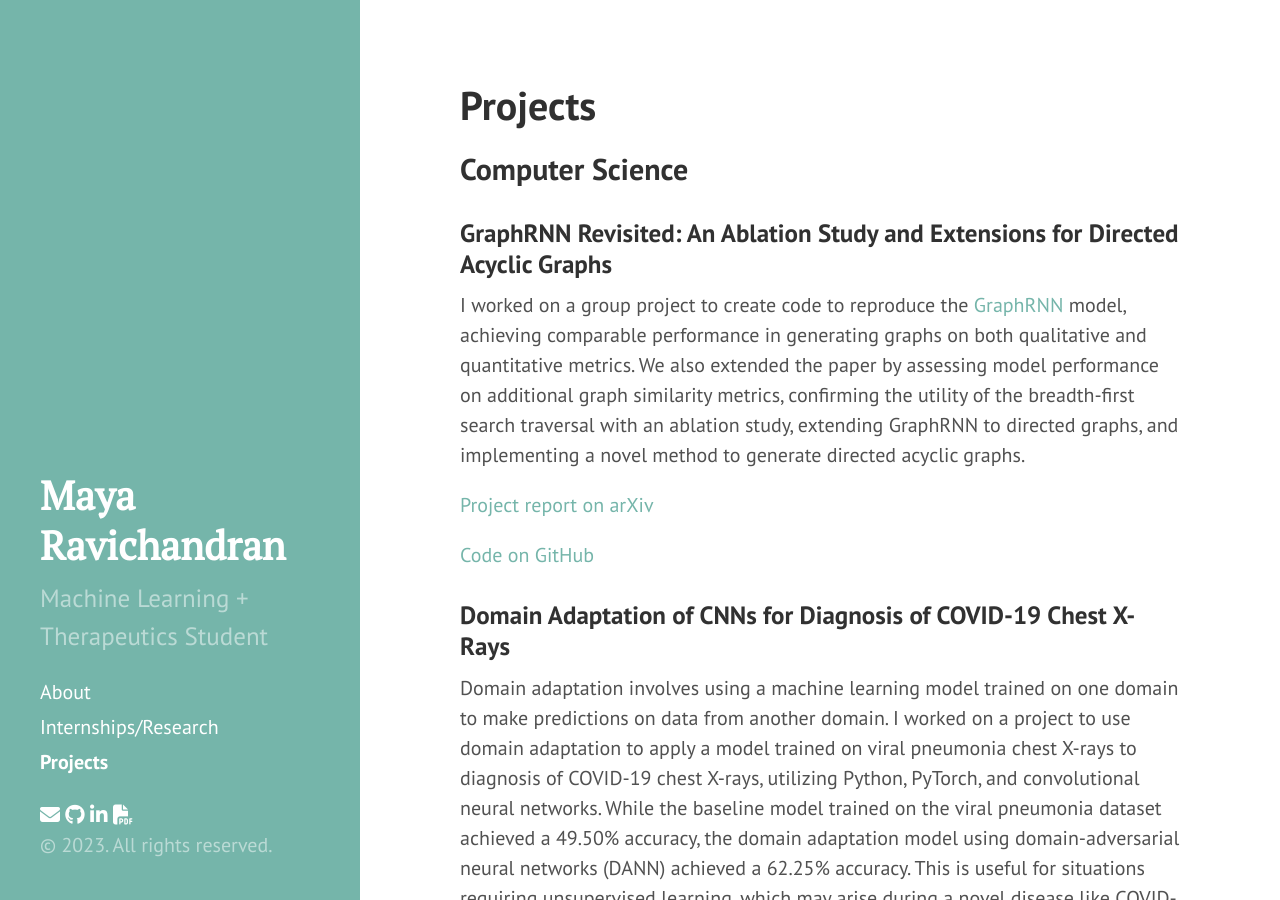
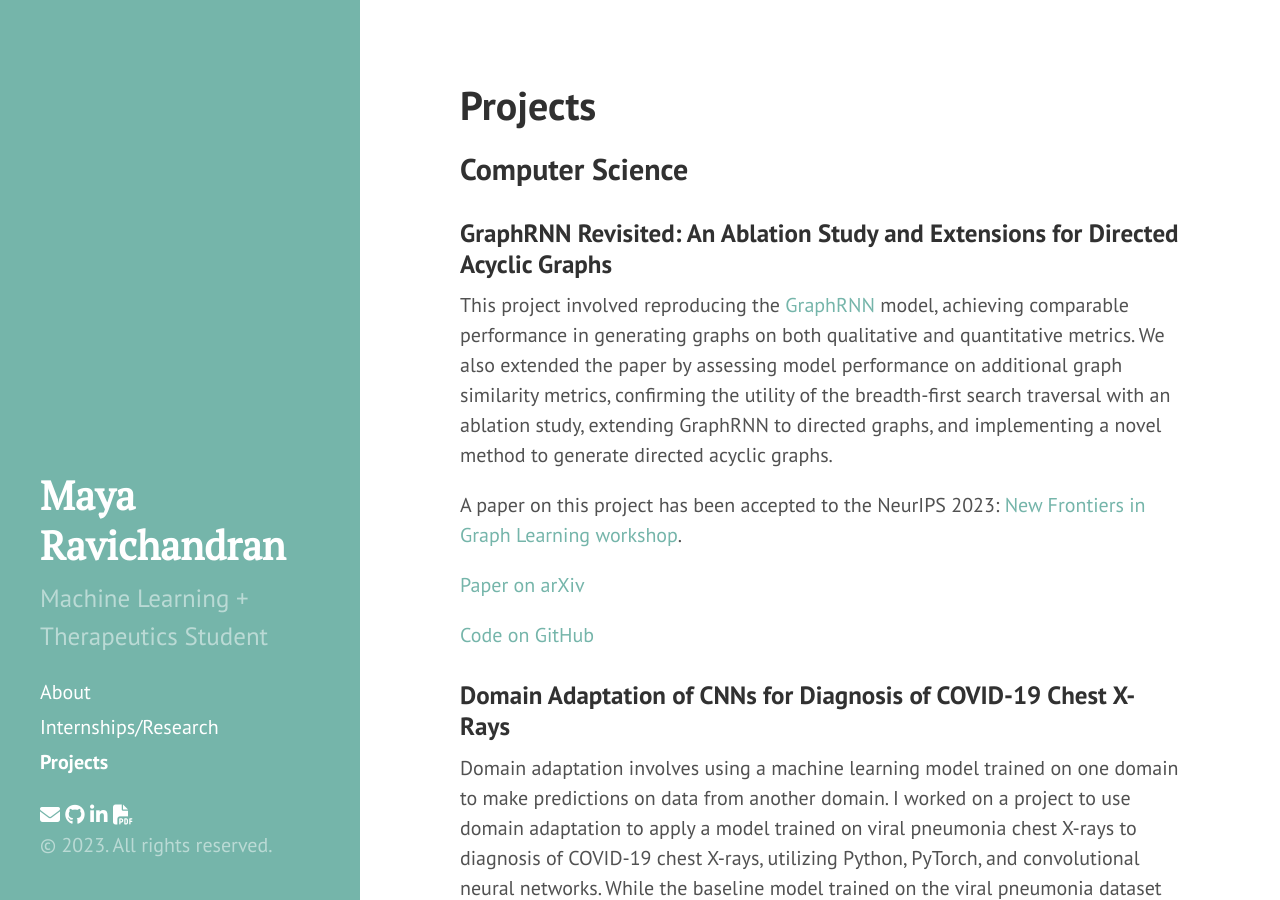
Before and after one commit to maravichandran/old-personal-website-v2, a Jekyll site: the page built from projects.md, in a window 1280 px wide and 900 px high. Built offline with Jekyll 4.4.1, drawn with Linux system fonts in a browser that asks for light colours; nearby versions of some CDN libraries.

Commit message:
add GLFrontiers acceptance

```diff
--- a/projects.md
+++ b/projects.md
@@ -6,9 +6,11 @@ order: 3
 ## Computer Science
 
 ### GraphRNN Revisited: An Ablation Study and Extensions for Directed Acyclic Graphs
-I worked on a group project to create code to reproduce the [GraphRNN](https://arxiv.org/abs/1802.08773) model, achieving comparable performance in generating graphs on both qualitative and quantitative metrics. We also extended the paper by assessing model performance on additional graph similarity metrics, confirming the utility of the breadth-first search traversal with an ablation study, extending GraphRNN to directed graphs, and implementing a novel method to generate directed acyclic graphs.
+This project involved reproducing the [GraphRNN](https://arxiv.org/abs/1802.08773) model, achieving comparable performance in generating graphs on both qualitative and quantitative metrics. We also extended the paper by assessing model performance on additional graph similarity metrics, confirming the utility of the breadth-first search traversal with an ablation study, extending GraphRNN to directed graphs, and implementing a novel method to generate directed acyclic graphs.
 
-[Project report on arXiv](https://arxiv.org/abs/2307.14109)
+A paper on this project has been accepted to the NeurIPS 2023: [New Frontiers in Graph Learning workshop](https://glfrontiers.github.io/).
+
+[Paper on arXiv](https://arxiv.org/abs/2307.14109)
 
 [Code on GitHub](https://github.com/maravichandran/GraphRNN)
 
```
